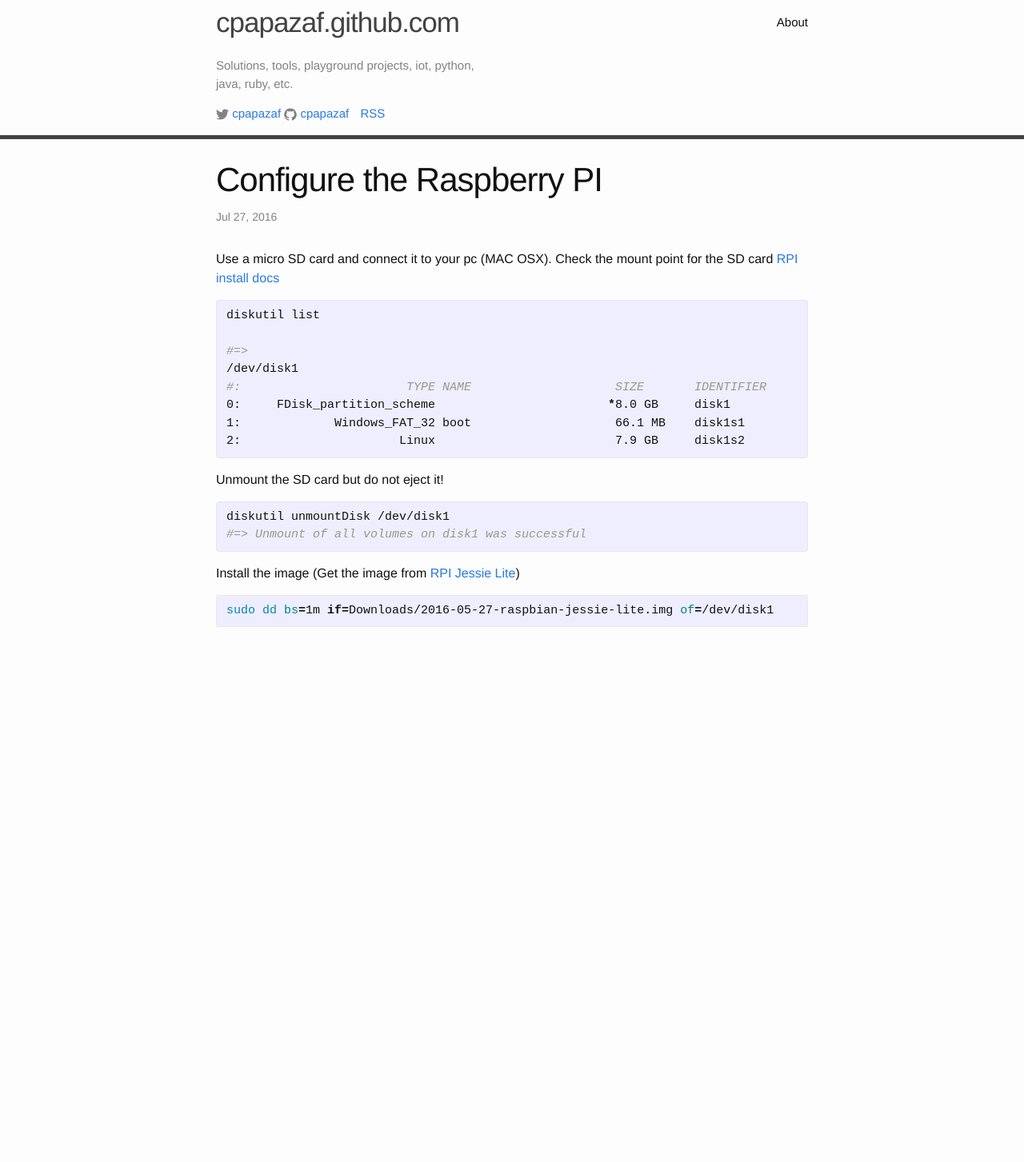
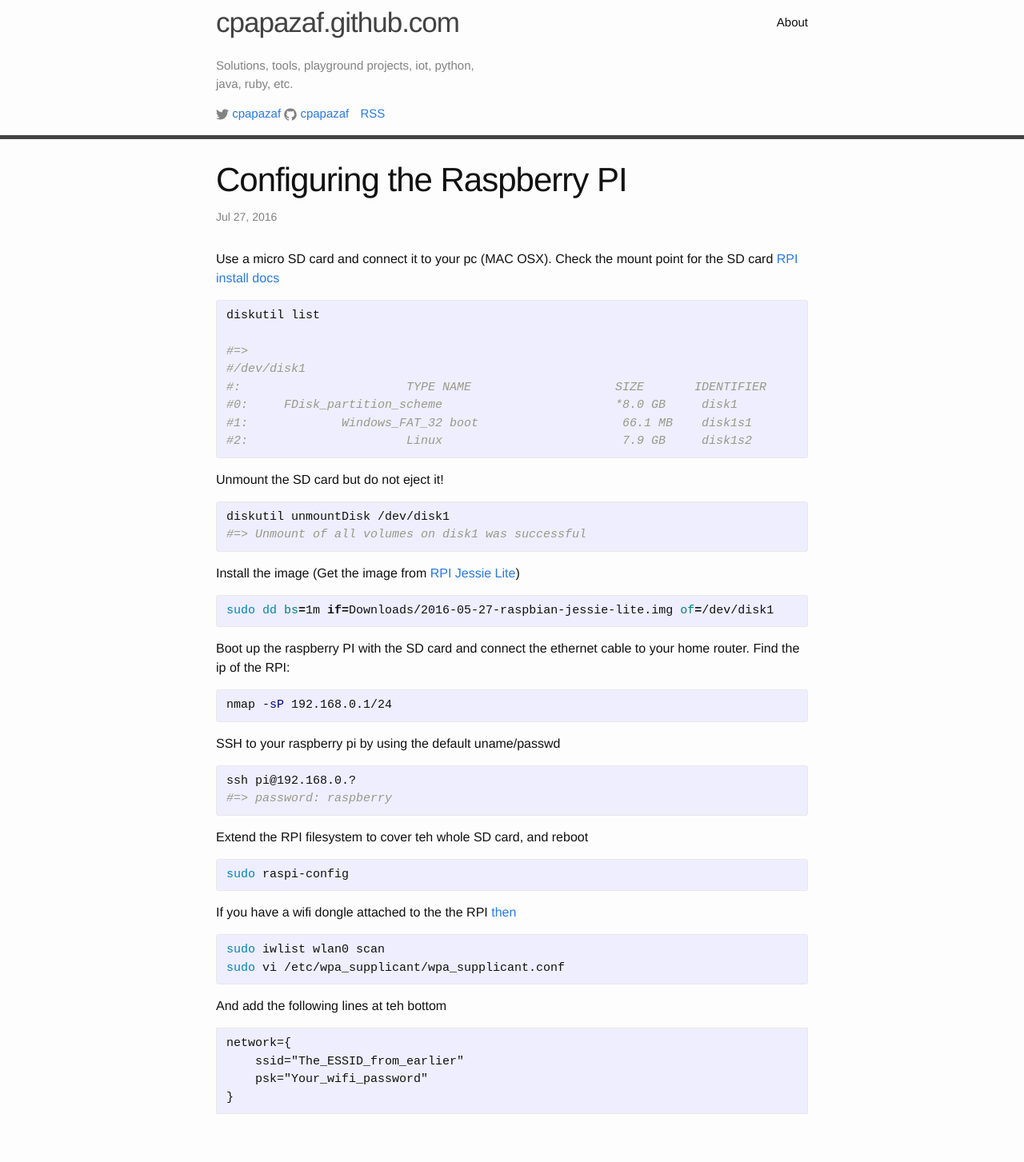
Before and after one commit to cpapazaf/cpapazaf.github.io, a Jekyll site: the page built from _posts/2016-07-27-configure-rpi.md, in a window 1280 px wide. Shown: the whole page at 80% size. Built offline with Jekyll 4.4.1, drawn with Linux system fonts in a browser that asks for light colours; before the commit the page ends 900 px from its top, so only the background shows below that.

Commit message:
Update 2016-07-27-configure-rpi.md

````diff
--- a/_posts/2016-07-27-configure-rpi.md
+++ b/_posts/2016-07-27-configure-rpi.md
@@ -1,6 +1,6 @@
 ---
 layout: post
-title:  "Configure the Raspberry PI"
+title:  "Configuring the Raspberry PI"
 date:   2016-07-27 19:00:02 +0100
 categories: raspberrypi
 ---
@@ -11,11 +11,11 @@
 diskutil list
 
 #=>
-/dev/disk1
+#/dev/disk1
 #:                       TYPE NAME                    SIZE       IDENTIFIER
-0:     FDisk_partition_scheme                        *8.0 GB     disk1
-1:             Windows_FAT_32 boot                    66.1 MB    disk1s1
-2:                      Linux                         7.9 GB     disk1s2
+#0:     FDisk_partition_scheme                        *8.0 GB     disk1
+#1:             Windows_FAT_32 boot                    66.1 MB    disk1s1
+#2:                      Linux                         7.9 GB     disk1s2
 {% endhighlight %}
 
 Unmount the SD card but do not eject it!
@@ -29,5 +29,36 @@
 sudo dd bs=1m if=Downloads/2016-05-27-raspbian-jessie-lite.img of=/dev/disk1
 {% endhighlight %}
 
+Boot up the raspberry PI with the SD card and connect the ethernet cable to your home router. Find the ip of the RPI:
+{% highlight bash %}
+nmap -sP 192.168.0.1/24
+{% endhighlight %}
+
+SSH to your raspberry pi by using the default uname/passwd
+{% highlight bash %}
+ssh pi@192.168.0.?
+#=> password: raspberry
+{% endhighlight %}
+
+Extend the RPI filesystem to cover teh whole SD card, and reboot
+{% highlight bash %}
+sudo raspi-config
+{% endhighlight %}
+
+If you have a wifi dongle attached to the the RPI [then][rpi-connect-wifi]
+{% highlight bash %}
+sudo iwlist wlan0 scan
+sudo vi /etc/wpa_supplicant/wpa_supplicant.conf
+{% endhighlight %}
+
+And add the following lines at teh bottom
+```
+network={
+    ssid="The_ESSID_from_earlier"
+    psk="Your_wifi_password"
+}
+```
+
 [rpi-install]: https://www.raspberrypi.org/documentation/installation/installing-images/mac.md
 [rpi-jesie-lite]: https://www.raspberrypi.org/downloads/raspbian/
+[rpi-connect-wifi]: https://www.raspberrypi.org/documentation/configuration/wireless/wireless-cli.md
````
